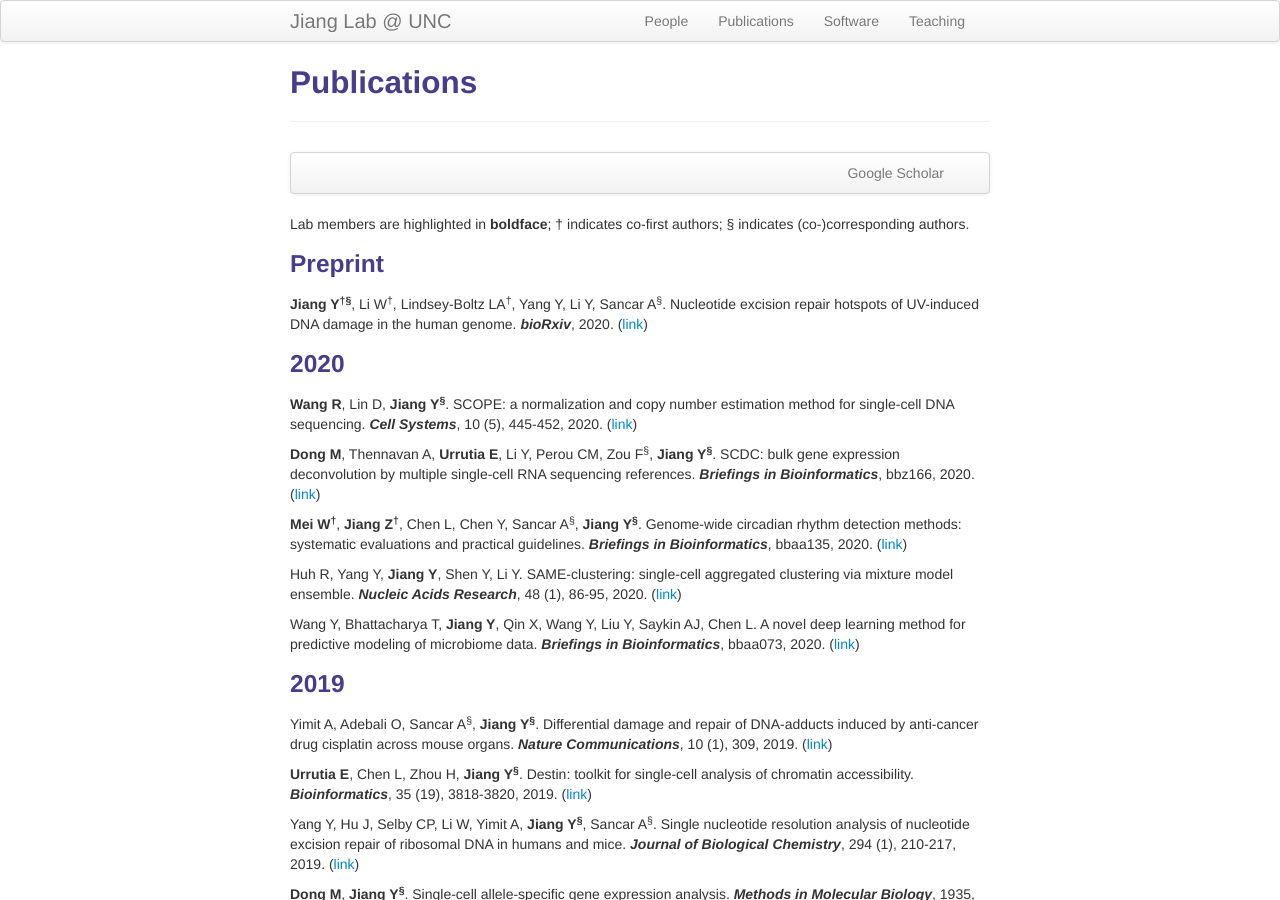
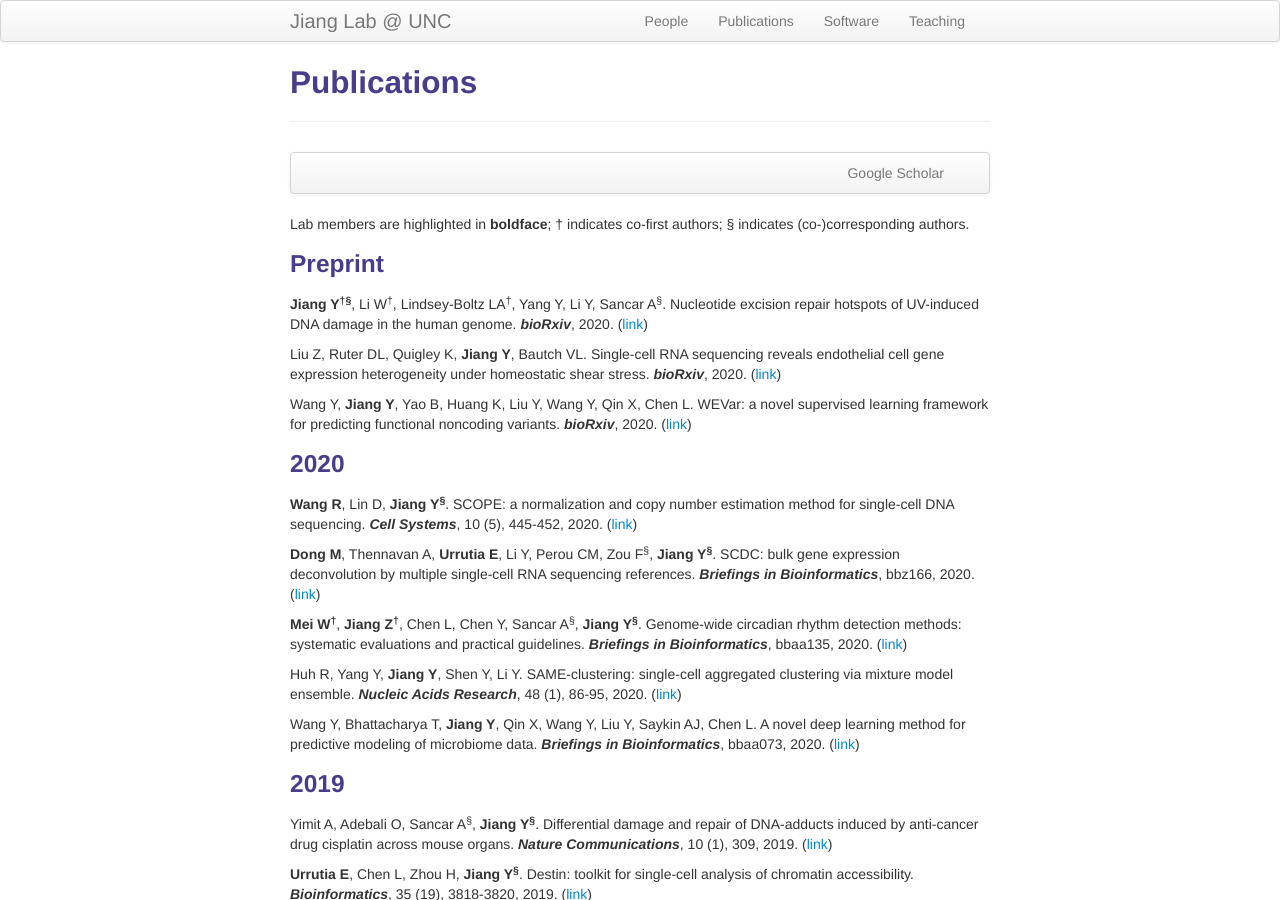
Before and after one commit to yuchaojiang/yuchaojiang.github.io, a Jekyll site: the page built from pages/pubs.md, in a window 1280 px wide and 900 px high. Built offline with Jekyll 4.4.1, drawn with Linux system fonts in a browser that asks for light colours.

Commit message:
Update pubs.md

```diff
--- a/pages/pubs.md
+++ b/pages/pubs.md
@@ -17,6 +17,10 @@ Lab members are highlighted in **boldface**; &dagger; indicates co-first authors
 ### Preprint
 
 **Jiang Y<sup>&dagger;</sup><sup>&sect;</sup>**, Li W<sup>&dagger;</sup>, Lindsey-Boltz LA<sup>&dagger;</sup>, Yang Y, Li Y, Sancar A<sup>&sect;</sup>. Nucleotide excision repair hotspots of UV-induced DNA damage in the human genome. ***bioRxiv***, 2020. ([link](https://www.biorxiv.org/content/10.1101/2020.04.16.045369v2))
+
+Liu Z, Ruter DL, Quigley K, **Jiang Y**, Bautch VL. Single-cell RNA sequencing reveals endothelial cell gene expression heterogeneity under homeostatic shear stress. ***bioRxiv***, 2020. ([link](https://www.biorxiv.org/content/10.1101/2020.12.07.414904v1))
+
+Wang Y, **Jiang Y**, Yao B, Huang K, Liu Y, Wang Y, Qin X, Chen L. WEVar: a novel supervised learning framework for predicting functional noncoding variants. ***bioRxiv***, 2020. ([link](https://www.biorxiv.org/content/10.1101/2020.11.16.385633v1.abstract))
 
 ### 2020
 
```
